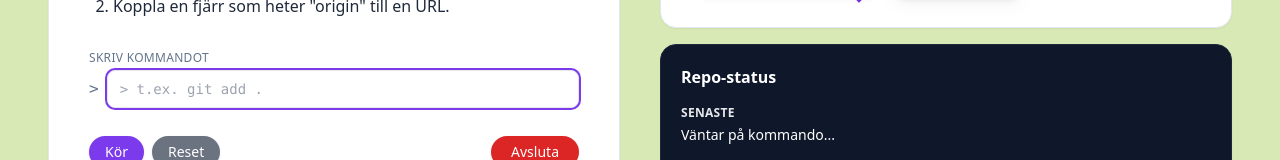
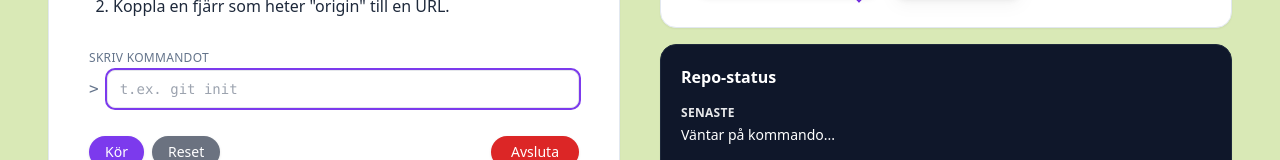
Before and after one commit to DulamaA/git-land-game, a React (Vite) app: page /game/1 in a window 1280 px wide. Shown: the part 278-438 px from the top of the page. Built offline with nearby package versions, Linux system fonts and the light colour scheme.

Commit message:
💅 style: fix import newline formatting for stylistic consistency

```diff
--- a/src/components/GameScreen.tsx
+++ b/src/components/GameScreen.tsx
@@ -11,8 +11,11 @@ import { useGame } from '../hooks/useGame';
 import { useNavigate, useParams } from 'react-router-dom';
 import { useProgress } from '../state/progress';
 import {
-  useEffect, useMemo, useState,
+  useEffect,
+  useMemo,
+  useState,
 } from 'react';
+
 
 export default function GameScreen() {
   const navigate = useNavigate();
@@ -190,7 +193,7 @@ export default function GameScreen() {
             key={resetTick}
             value={input}
             onChange={setInput}
-            placeholder="> t.ex. git add ."
+            placeholder="t.ex. git init"
             autoFocus
             onEnter={handleRun}
             onEscape={handleReset}
```
